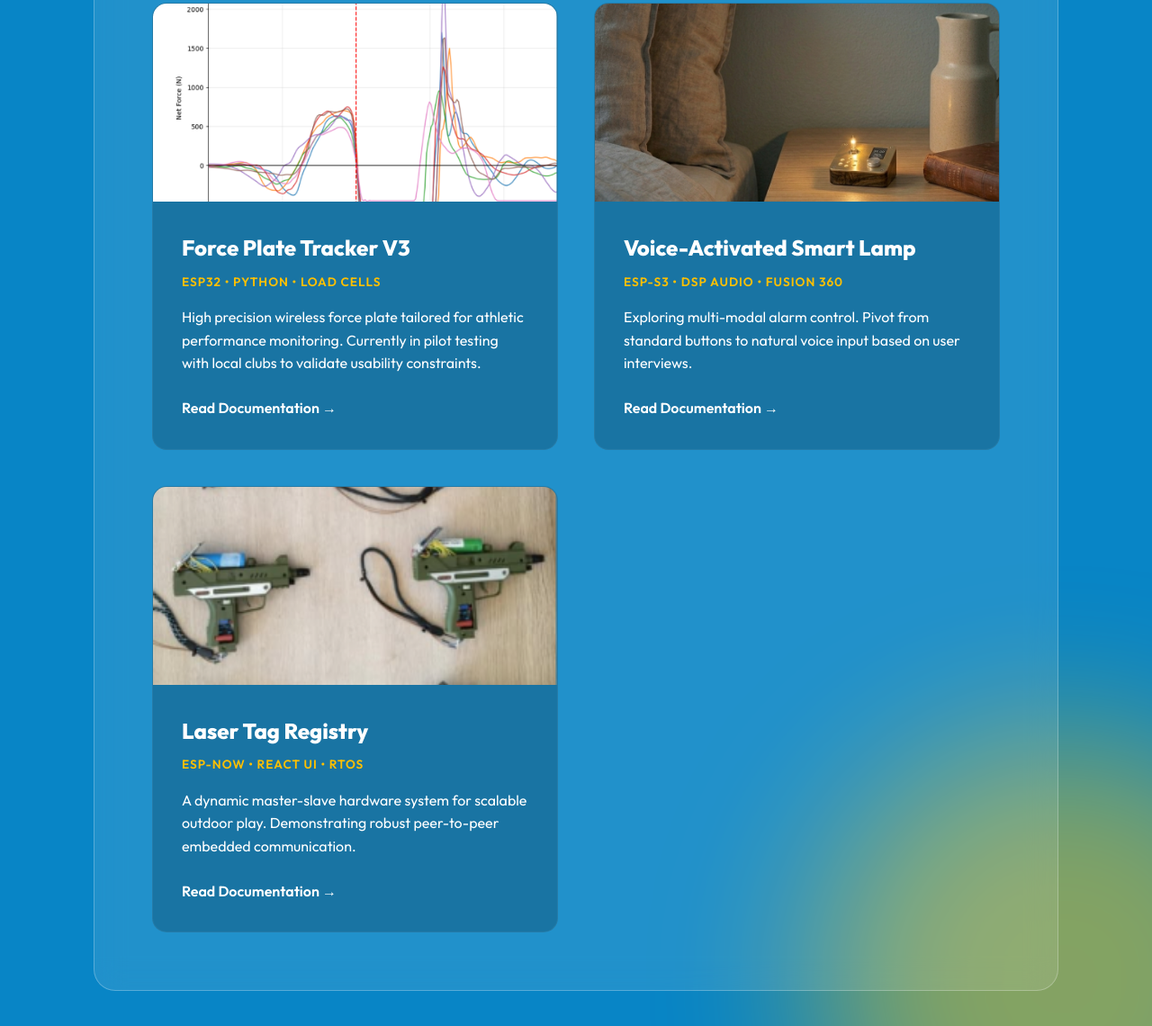
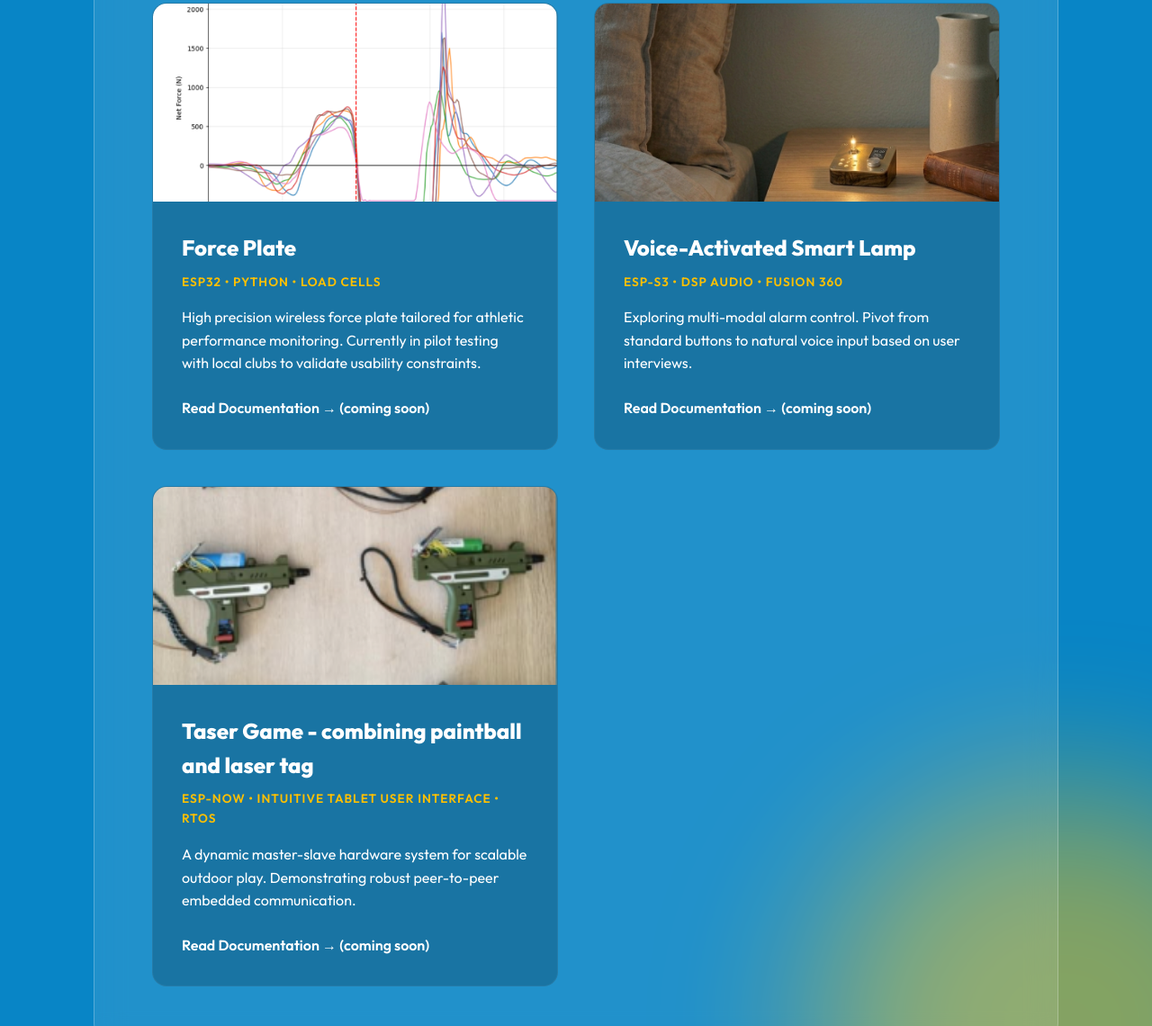
Before and after one commit to thomaselberg/Elberg_Prototyping_website, a plain HTML site: page projects.html in a window 1280 px wide. Shown: the part 762-1902 px from the top of the page at 90% size. Drawn offline with Linux system fonts and the light colour scheme.

Commit message:
Update project titles, tech stack labels, add coming soon tags

```diff
--- a/projects.html
+++ b/projects.html
@@ -48,10 +48,10 @@
                         <img src="Forceplate_picture.png" alt="Force Plate Tracker">
                     </div>
                     <div class="project-info">
-                        <h3>Force Plate Tracker V3</h3>
+                        <h3>Force Plate</h3>
                         <p class="tech-stack">ESP32 • Python • Load Cells</p>
                         <p>High precision wireless force plate tailored for athletic performance monitoring. Currently in pilot testing with local clubs to validate usability constraints.</p>
-                        <a href="#" class="read-more">Read Documentation &rarr;</a>
+                        <a href="#" class="read-more">Read Documentation &rarr; (coming soon)</a>
                     </div>
                 </article>
 
@@ -64,7 +64,7 @@
                         <h3>Voice-Activated Smart Lamp</h3>
                         <p class="tech-stack">ESP-S3 • DSP Audio • Fusion 360</p>
                         <p>Exploring multi-modal alarm control. Pivot from standard buttons to natural voice input based on user interviews.</p>
-                        <a href="#" class="read-more">Read Documentation &rarr;</a>
+                        <a href="#" class="read-more">Read Documentation &rarr; (coming soon)</a>
                     </div>
                 </article>
 
@@ -74,10 +74,10 @@
                         <img src="Taser_Game_picture.png" alt="Laser Tag Registry">
                     </div>
                     <div class="project-info">
-                        <h3>Laser Tag Registry</h3>
-                        <p class="tech-stack">ESP-NOW • React UI • RTOS</p>
+                        <h3>Taser Game - combining paintball and laser tag</h3>
+                        <p class="tech-stack">ESP-NOW • Intuitive Tablet User Interface • RTOS</p>
                         <p>A dynamic master-slave hardware system for scalable outdoor play. Demonstrating robust peer-to-peer embedded communication.</p>
-                        <a href="#" class="read-more">Read Documentation &rarr;</a>
+                        <a href="#" class="read-more">Read Documentation &rarr; (coming soon)</a>
                     </div>
                 </article>
             </div>
```
